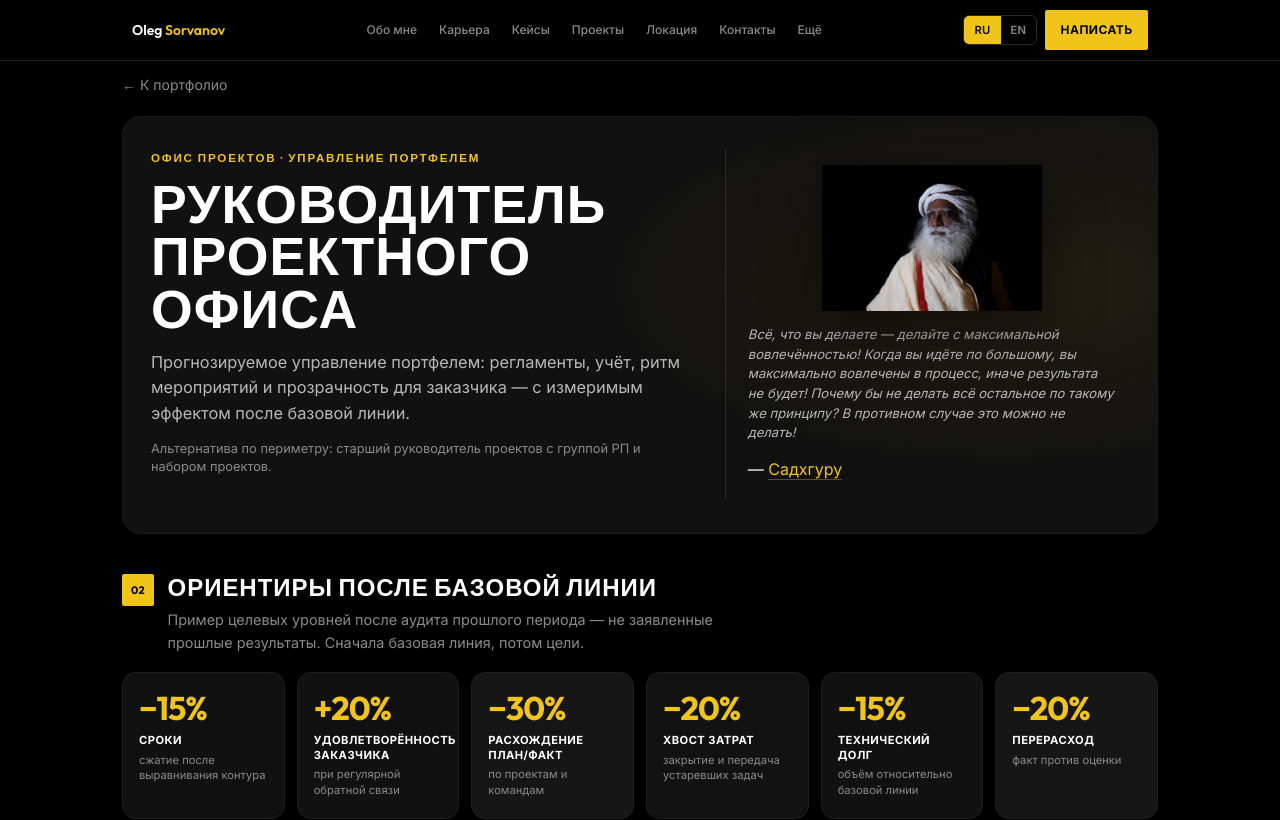
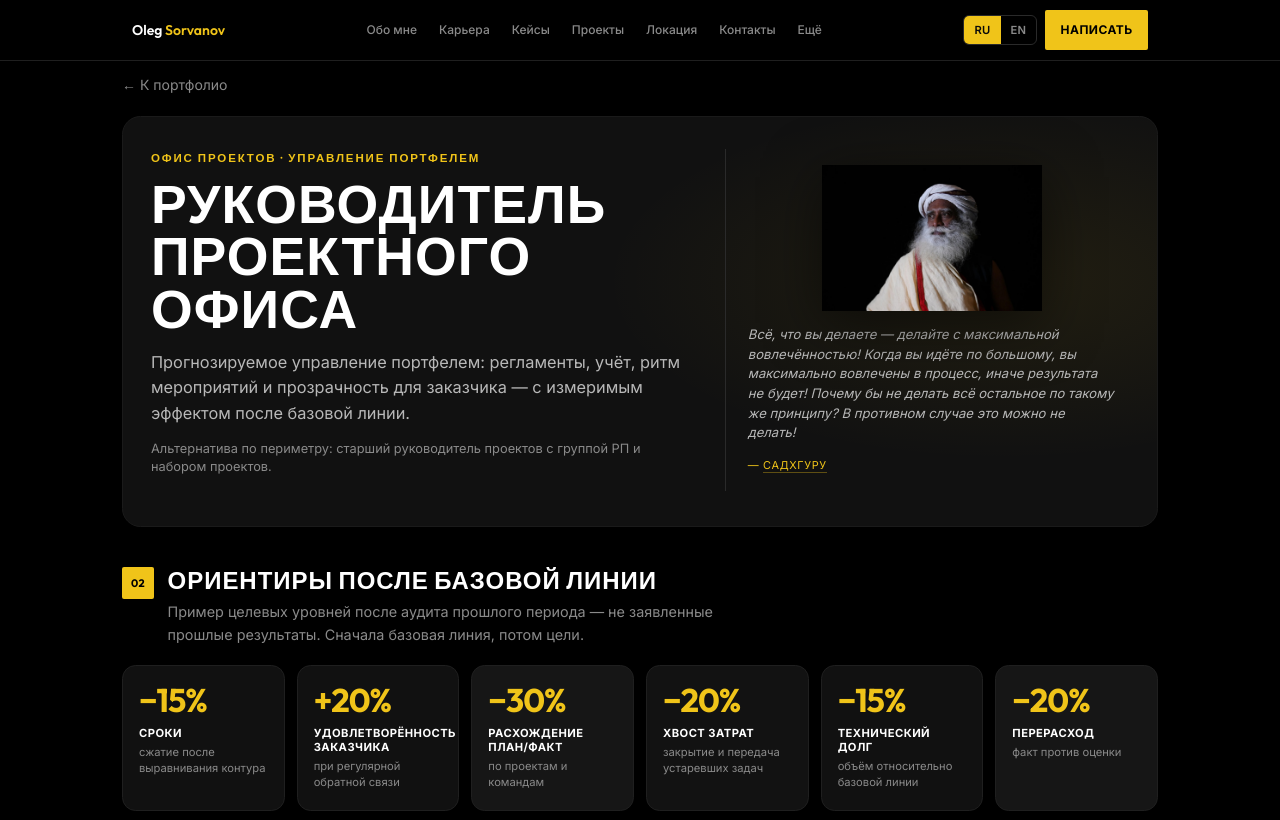
Before and after one commit to puholet-sketch/oleg-sorvanov, a Next.js app: page /project-office in a window 1280 px wide. Shown: the top 820 px of the page. Built offline with nearby package versions, Linux system fonts and the light colour scheme.

Commit message:
Polish project-office motto attribution typography.

```diff
--- a/src/app/globals.css
+++ b/src/app/globals.css
@@ -414,6 +414,14 @@ a.glass-card:hover {
   font-style: italic;
 }
 
+.project-office-theme .po-hero__motto-attr {
+  margin: 0;
+  font-size: 0.68rem;
+  letter-spacing: 0.06em;
+  text-transform: uppercase;
+  color: var(--po-gold);
+}
+
 .project-office-theme .po-hero__motto-attr a {
   color: var(--po-gold);
   text-decoration: none;
```
